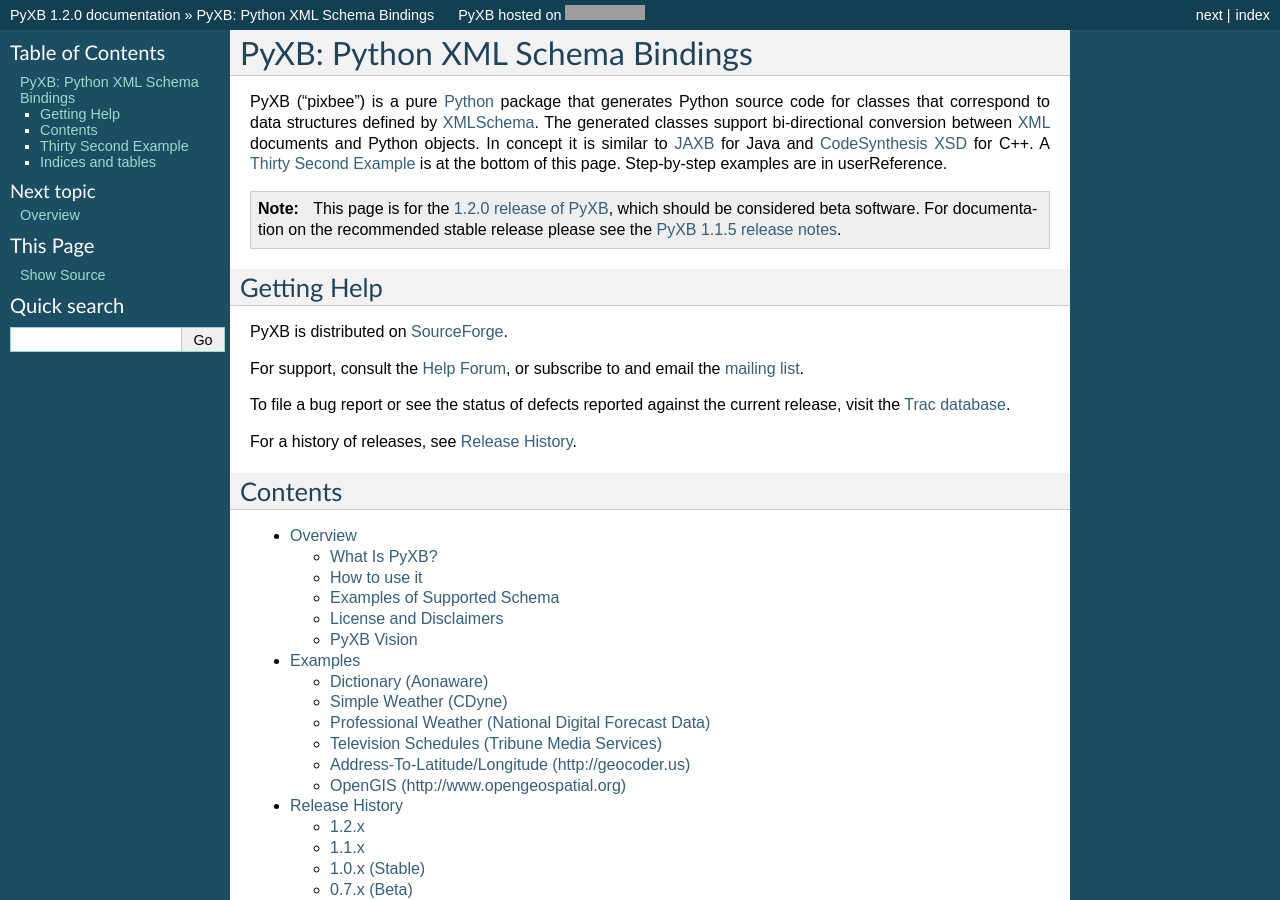
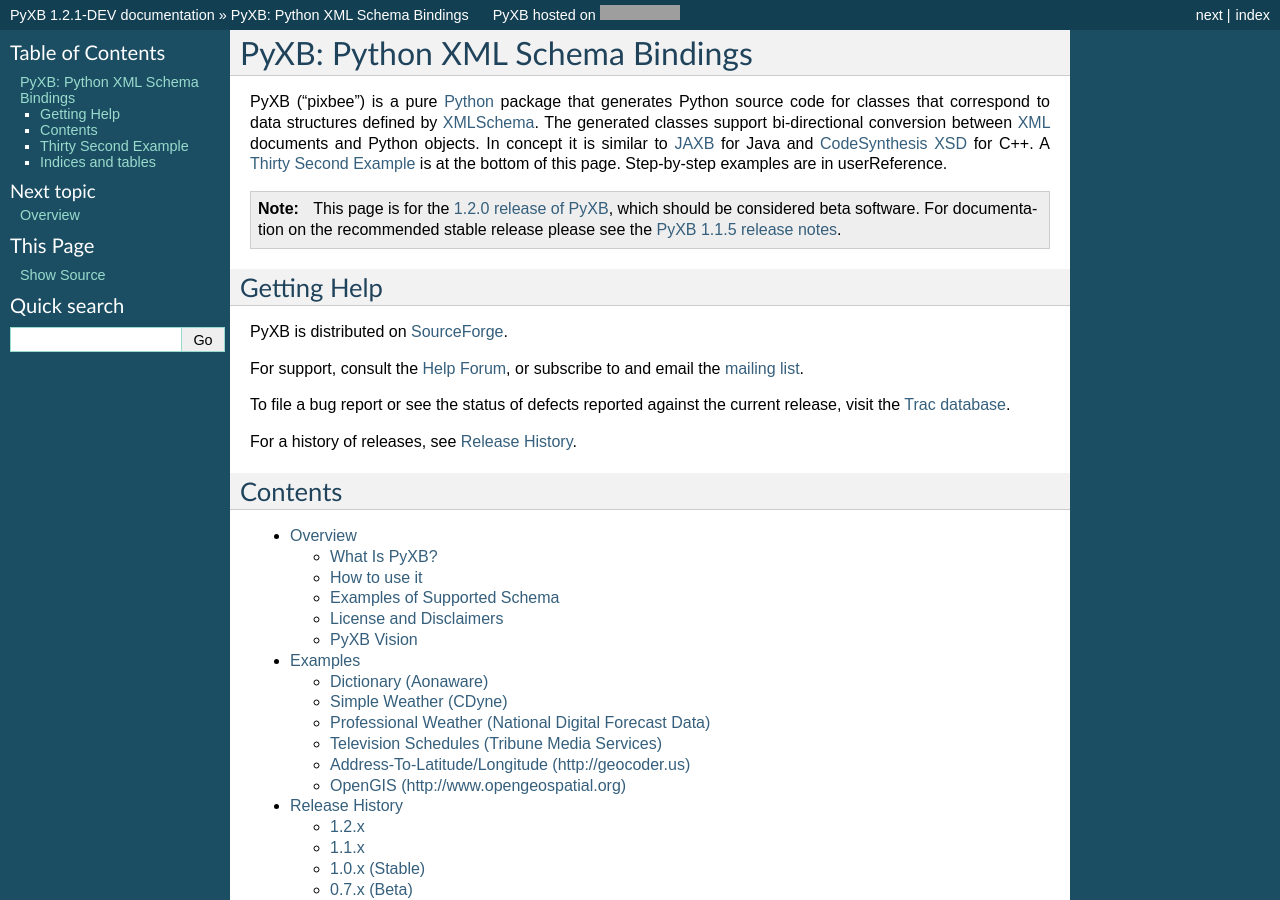
Before and after one commit to pabigot/pyxb, a Sphinx documentation site: the page built from doc/index.txt, in a window 1280 px wide and 900 px high. Built offline with Sphinx 7.4.7, drawn with Linux system fonts in a browser that asks for light colours; pages that are not in the unit, such as notebooks, are missing from menus; some of the changed text lies outside the part shown; grey boxes are pictures that could not be loaded.

Commit message:
Update for development version 1.2.1-DEV

```diff
--- a/README.txt
+++ b/README.txt
@@ -1,5 +1,5 @@
 PyXB -- Python W3C XML Schema Bindings
-Version 1.2.0
+Version 1.2.1-DEV
 
 This source release includes pre-built bundles for common XML namespaces,
 assorted web service namespaces, and SAML.  A bundle for over 75 namespaces
--- a/doc/conf.py
+++ b/doc/conf.py
@@ -47,7 +47,7 @@
 # The short X.Y version.
 version = '1.2'
 # The full version, including alpha/beta/rc tags.
-release = '1.2.0'
+release = '1.2.1-DEV'
 
 # The language for content autogenerated by Sphinx. Refer to documentation
 # for a list of supported languages.
--- a/pyxb/__init__.py
+++ b/pyxb/__init__.py
@@ -60,7 +60,7 @@
         if issubclass(self.__class__.mro()[-2], ( list, dict )):
             super(cscRoot, self).__init__(*args)
 
-__version__ = '1.2.0'
+__version__ = '1.2.1-DEV'
 """The version of PyXB"""
 
 __url__ = 'http://pyxb.sourceforge.net'
--- a/setup.py
+++ b/setup.py
@@ -1,7 +1,7 @@
 #!/usr/bin/env python
 
 # The current version of the system.  Format is #.#.#[-DEV].
-version = '1.2.0'
+version = '1.2.1-DEV'
 
 import distutils.sysconfig
 
```
